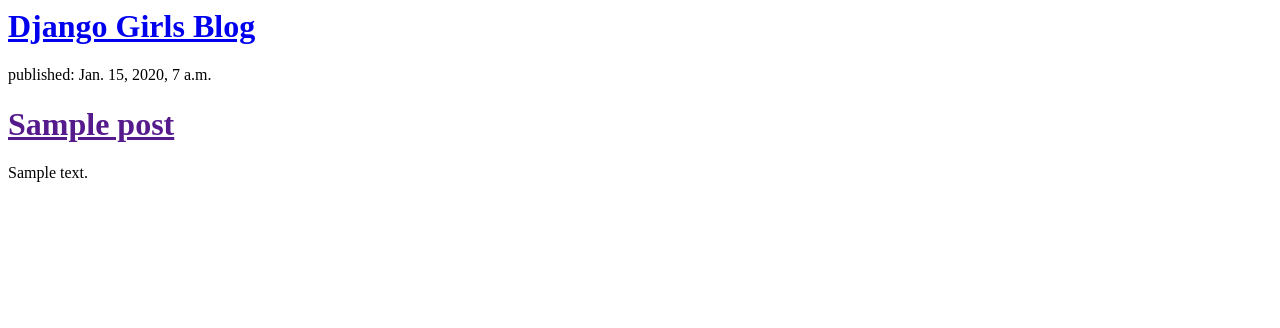
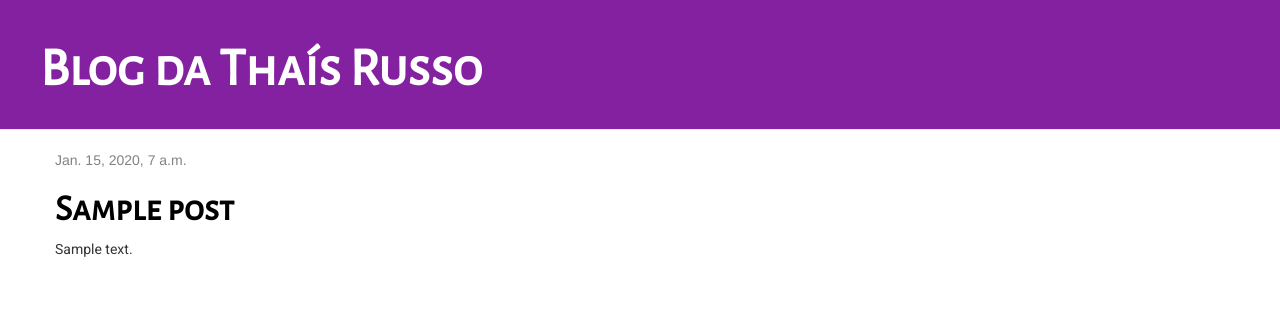
Before and after one commit to thaisrusso/my-third-blog, a Django app: template blog/templates/blog/post_list.html in a window 1280 px wide. Shown: the top 328 px of the page. Run offline with Django 3.2, Linux system fonts and the light colour scheme; the template is opened without the code that fills it: values that come from a table or form of the project are taken from there, others are empty; tables that the repository leaves empty hold one stand-in row (values such as "Sample post"); some libraries are stand-ins or nearby versions.

Commit message:
Added view and template for detailed blog post as well as CSS for the site.

```diff
--- /dev/null
+++ b/blog/static/css/blog.css
@@ -0,0 +1,51 @@
+.page-header {
+    background-color: #8321a0;
+    margin-top: 0;
+    padding: 20px 20px 20px 40px;
+}
+
+.page-header h1, .page-header h1 a, .page-header h1 a:visited, .page-header h1 a:active {
+    color: #ffffff;
+    font-size: 40pt;
+    text-decoration: none;
+}
+
+.content {
+    margin-left: 40px;
+}
+
+h1, h2, h3, h4 {
+    font-family: 'Alegreya Sans SC', sans-serif;
+    font-weight: 900;
+}
+
+p {
+    font-family: 'Roboto', sans-serif;
+}
+
+.date {
+    color: #828282;
+}
+
+.save {
+    float: right;
+}
+
+.post-form textarea, .post-form input {
+    width: 100%;
+}
+
+.top-menu, .top-menu:hover, .top-menu:visited {
+    color: #ffffff;
+    float: right;
+    font-size: 26pt;
+    margin-right: 20px;
+}
+
+.post {
+    margin-bottom: 70px;
+}
+
+.post h1 a, .post h1 a:visited {
+    color: #000000;
+}
--- /dev/null
+++ b/blog/templates/blog/base.html
@@ -0,0 +1,23 @@
+{% load staticfiles %}
+<html>
+    <head>
+    	<link rel="stylesheet" href="//maxcdn.bootstrapcdn.com/bootstrap/3.2.0/css/bootstrap.min.css">
+		<link rel="stylesheet" href="//maxcdn.bootstrapcdn.com/bootstrap/3.2.0/css/bootstrap-theme.min.css">
+		<link href="https://fonts.googleapis.com/css?family=Alegreya+Sans+SC|Roboto" rel="stylesheet">
+		<link rel="stylesheet" href="{%static 'css/blog.css' %}">
+        <title>Blog da Thaís Russo</title>
+    </head>
+   <body>
+    <div class="page-header">
+        <h1><a href="/">Blog da Thaís Russo</a></h1>
+    </div>
+    <div class="content container">
+        <div class="row">
+            <div class="col-md-8">
+            {% block content %}
+            {% endblock %}
+            </div>
+        </div>
+    </div>
+</body>
+</html>
--- a/blog/templates/blog/post_list.html
+++ b/blog/templates/blog/post_list.html
@@ -1,19 +1,13 @@
-<html>
-    <head>
-        <title>Django Girls blog</title>
-    </head>
-    <body>
-    	<div>
-    		<h1><a href="/">Django Girls Blog</a></h1>
-		</div>
+{% extends 'blog/base.html' %}
 
-		{% for post in posts %}
-    		<div>
-        		<p>published: {{ post.published_date }}</p>
-        		<h1><a href="">{{ post.title }}</a></h1>
-        		<p>{{ post.text|linebreaksbr }}</p>
-    		</div>
-		{% endfor %}
-
-    </body>
-</html>
+{% block content %}
+    {% for post in posts %}
+        <div class="post">
+            <div class="date">
+                {{ post.published_date }}
+            </div>
+            <h1><a href="{% url 'post_detail' pk=post.pk %}">{{ post.title }}</a></h1>
+            <p>{{ post.text|linebreaksbr }}</p>
+        </div>
+    {% endfor %}
+{% endblock %}
--- a/blog/urls.py
+++ b/blog/urls.py
@@ -3,4 +3,5 @@ from . import views
 
 urlpatterns = [
 	url(r'^$', views.post_list, name='post_list'),
+	url(r'^post/(?P<pk>[0-9]+)/$', views.post_detail, name='post_detail'),
 ]
--- a/blog/views.py
+++ b/blog/views.py
@@ -1,7 +1,12 @@
 from django.shortcuts import render
 from .models import Post
 from django.utils import timezone
+from django.shortcuts import render, get_object_or_404
 
 def post_list(request):
 	posts = Post.objects.filter(published_date__lte=timezone.now()).order_by('published_date')
 	return render(request, 'blog/post_list.html', {'posts': posts})
+
+def post_detail(request, pk):
+    post = get_object_or_404(Post, pk=pk)
+    return render(request, 'blog/post_detail.html', {'post': post})
```
Also changed, not shown: blog/templates/blog/post_detail.html (added, +13 -0 lines).
